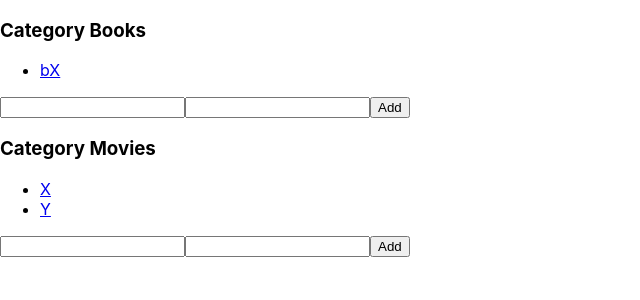
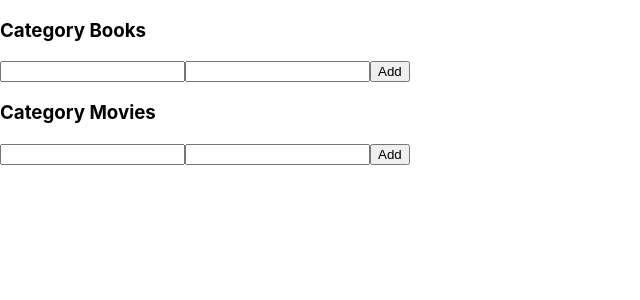
Before and after one commit to JefClaes/consumed-react, a React (Create React App) app: page / in a window 1280 px wide. Shown: the top 300 px of the page, without its empty margins (0-640 px from the left). Built offline with nearby package versions, Linux system fonts and the light colour scheme.

Commit message:
State to a higher comp

```diff
--- a/src/Category.tsx
+++ b/src/Category.tsx
@@ -9,24 +9,26 @@ interface ItemData {
 interface State {
     Url : string
     Description : string
-    Items: ItemData[]
 }
 
 interface Props {
     Name : string
     Items : ItemData[]
+    OnNewItem : ((item : ItemData) => void)
 }
 
 class Category extends Component<Props, State> {
+    onNewItem : ((item : ItemData) => void);
+
     constructor(props : Props) {
         super(props);
 
         this.state = {
             Url : '',
             Description : '',
-            Items : props.Items
         }
 
+        this.onNewItem = props.OnNewItem;
         this.onChangeDescription = this.onChangeDescription.bind(this);
         this.onChangeUrl = this.onChangeUrl.bind(this);
         this.onClick = this.onClick.bind(this);
@@ -34,11 +36,7 @@ class Category extends Component<Props, State> {
 
     onClick(event : FormEvent) : void {
         event.preventDefault();
-        this.setState({
-            Description : '',
-            Url : '',
-            Items : this.state.Items.concat({ Url : this.state.Url, Description : this.state.Description })
-        });
+        this.onNewItem({ Url : this.state.Url, Description : this.state.Description });
     }
 
     onChangeDescription(event : ChangeEvent<HTMLInputElement>) : void {
@@ -56,7 +54,7 @@ class Category extends Component<Props, State> {
     }
 
     render() {
-        const items = this.state.Items.map((x) =>
+        const items = this.props.Items.map((x) =>
             <li key={x.Description}><Item key={x.Description} Url={x.Url} Description={x.Description} /></li>
         );
 
--- a/src/Overview.tsx
+++ b/src/Overview.tsx
@@ -1,20 +1,43 @@
 import React, { Component } from 'react';
 import Category from "./Category";
 
-const bookItems = [
-    { Url : "bx", Description : "bX" }
-  ]
-  const movieItems = [
-    { Url : "mx", Description : "X" },
-    { Url : "my", Description : "Y" }
-  ]
+interface Props { }
 
-class Overview extends Component {
+interface State {
+    BookItems : any[]
+    MovieItems : any[]
+}
+
+class Overview extends Component<Props, State> {
+
+    constructor(props : Props) {
+        super(props);
+
+        this.state = {
+            BookItems : [],
+            MovieItems : []
+        }
+    }
+
+    addBook(book : any) : void {
+        this.setState({
+            BookItems : this.state.BookItems.concat(book),
+            MovieItems : this.state.MovieItems
+        });
+    }
+
+    addMovie(mov : any) : void {
+        this.setState({
+            BookItems : this.state.BookItems,
+            MovieItems : this.state.MovieItems.concat(mov)
+        });
+    }
+
     render() {
       return (
         <div>
-          <Category Name="Books" Items={bookItems}  />
-          <Category Name="Movies" Items={movieItems} />
+          <Category Name="Books" Items={this.state.BookItems} OnNewItem={(x) => this.addBook(x)}  />
+          <Category Name="Movies" Items={this.state.MovieItems} OnNewItem={(x) => this.addMovie(x)} />
         </div>
       );
     }
```
